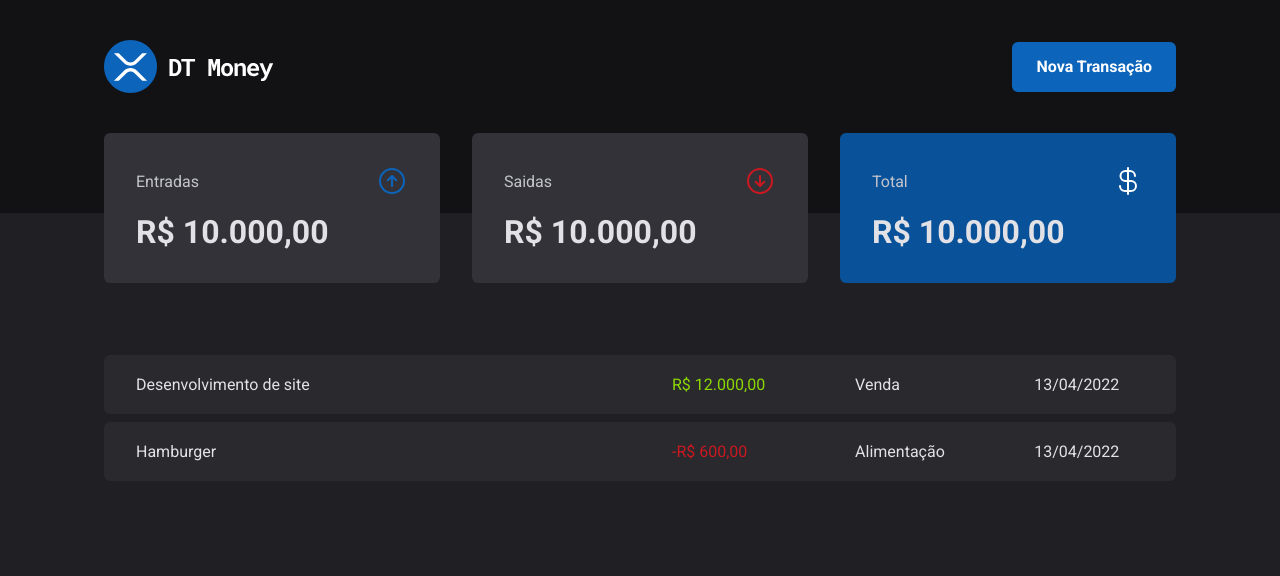
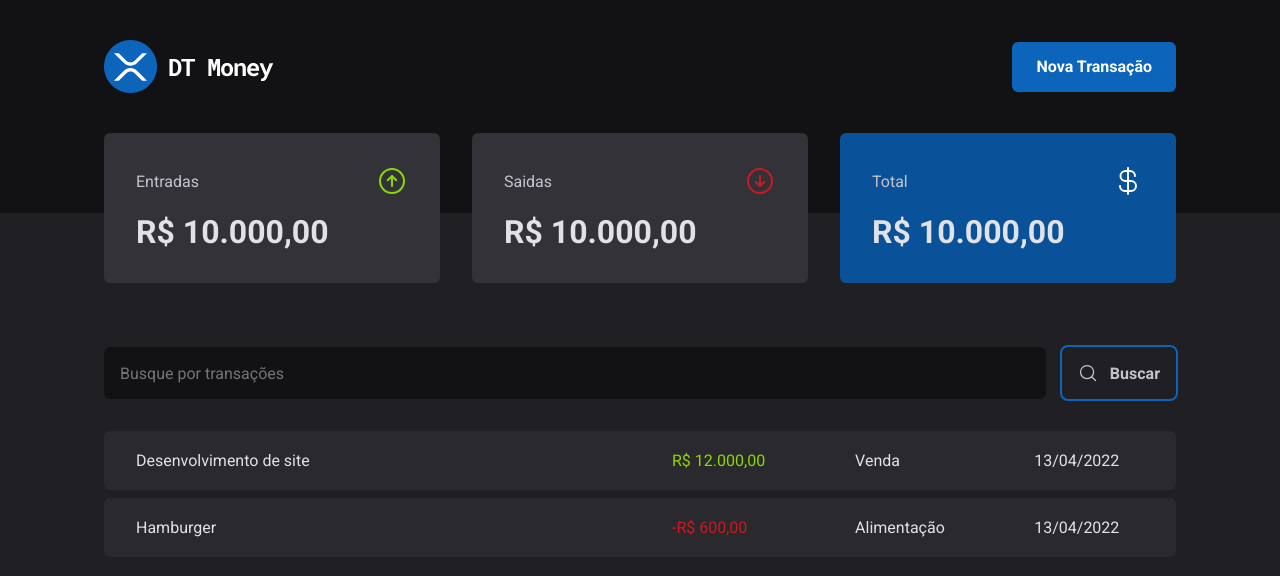
Before and after one commit to Math-Lira/study-dt-money, a React (Vite) app: page / in a window 1280 px wide. Shown: the top 576 px of the page. Built offline with nearby package versions, Linux system fonts and the light colour scheme.

Commit message:
adicionando input e botao de busca

```diff
--- a/src/components/Summary/index.tsx
+++ b/src/components/Summary/index.tsx
@@ -7,7 +7,7 @@ export function Summary() {
       <SummaryCard>
         <header>
           <span>Entradas</span>
-          <ArrowCircleUp size={32} color="#0C64BB  " />
+          <ArrowCircleUp size={32} color="#8DD703  " />
         </header>
         <strong>R$ 10.000,00</strong>
       </SummaryCard>
--- /dev/null
+++ b/src/pages/Transactions/components/SeachForm/index.tsx
@@ -0,0 +1,14 @@
+import { MagnifyingGlass } from 'phosphor-react'
+import { SeachFormContainer } from './styles'
+
+export function SeachForm() {
+  return (
+    <SeachFormContainer>
+      <input type="text" placeholder="Busque por transações" />
+      <button type="submit">
+        <MagnifyingGlass size={20} />
+        Buscar
+      </button>
+    </SeachFormContainer>
+  )
+}
--- /dev/null
+++ b/src/pages/Transactions/components/SeachForm/styles.ts
@@ -0,0 +1,43 @@
+import styled from 'styled-components'
+
+export const SeachFormContainer = styled.form`
+  display: flex;
+  gap: 1rem;
+
+  input {
+    flex: 1;
+    border-radius: 6px;
+    border: 0;
+    background-color: ${(props) => props.theme['gray-900']};
+    color: ${(props) => props.theme['gray-300']};
+    padding: 1rem;
+
+    &:placeholder {
+      color: ${(props) => props.theme['gray-500']};
+    }
+  }
+
+  button {
+    display: flex;
+    align-items: center;
+    gap: 0.75rem;
+
+    border: 0;
+    padding: 1rem;
+    background: transparent;
+    outline: 2px solid ${(props) => props.theme['blue-500']};
+    color: ${(props) => props.theme['gray-300']};
+    font-weight: bold;
+    border-radius: 6px;
+
+    &:hover {
+      background: 1px ${(props) => props.theme['blue-500']};
+      border-color: 1px ${(props) => props.theme['blue-500']};
+      color: ${(props) => props.theme.white};
+      transition:
+        background-color 0.4s,
+        color 04s,
+        border-color 0.4s;
+    }
+  }
+`
--- a/src/pages/Transactions/index.tsx
+++ b/src/pages/Transactions/index.tsx
@@ -1,5 +1,6 @@
 import { Header } from '../../components/Header'
 import { Summary } from '../../components/Summary'
+import { SeachForm } from './components/SeachForm'
 import {
   PrinceHigthlight,
   TransactionsContainer,
@@ -13,6 +14,7 @@ export function Transactions() {
       <Summary />
 
       <TransactionsContainer>
+        <SeachForm />
         <TransactionsTable>
           <tbody>
             <tr>
--- a/src/pages/Transactions/styles.ts
+++ b/src/pages/Transactions/styles.ts
@@ -11,7 +11,7 @@ export const TransactionsTable = styled.table`
   width: 100%;
   border-collapse: separate;
   border-spacing: 0 0.5rem;
-  //margin-top: 1.5rem;
+  margin-top: 1.5rem;
 
   td {
     padding: 1.25rem 2rem;
--- a/src/styles/global.ts
+++ b/src/styles/global.ts
@@ -9,7 +9,7 @@ export const GlobalStyle = createGlobalStyle`
 
     :focus {
         outline: 0;
-        box-shadow: 0 0 0 2px ${(props) => props.theme['green-500']};
+        box-shadow: 0 0 0 2px ${(props) => props.theme['blue-500']};
     }
 
     body {
```
